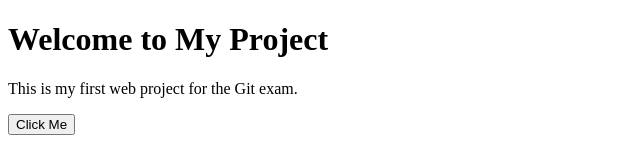
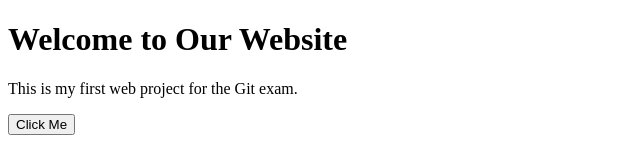
Before and after one commit to FathimaMashrifa/Intern-git-exam, a plain HTML site: page index.html in a window 1280 px wide. Shown: the top 159 px of the page, without its empty margins (0-640 px from the left). Drawn offline with Linux system fonts and the light colour scheme.

Commit message:
Change homepage heading for website

```diff
--- a/index.html
+++ b/index.html
@@ -6,7 +6,7 @@
   <title>Intern Git Exam</title>
 </head>
 <body>
-  <h1>Welcome to My Project</h1>
+  <h1>Welcome to Our Website</h1>
   <p>This is my first web project for the Git exam.</p>
   <button>Click Me</button>
   <section id="contact">
```
